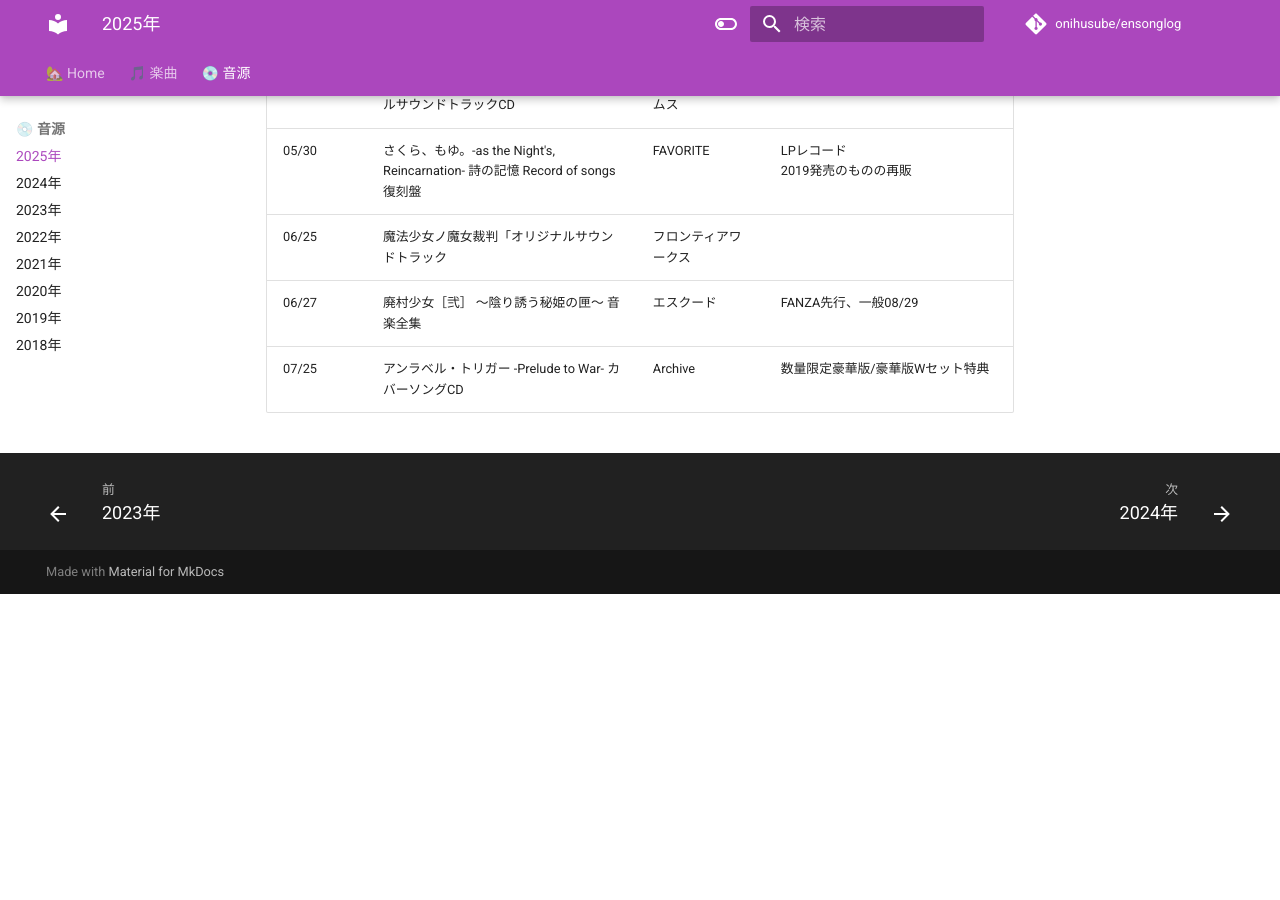
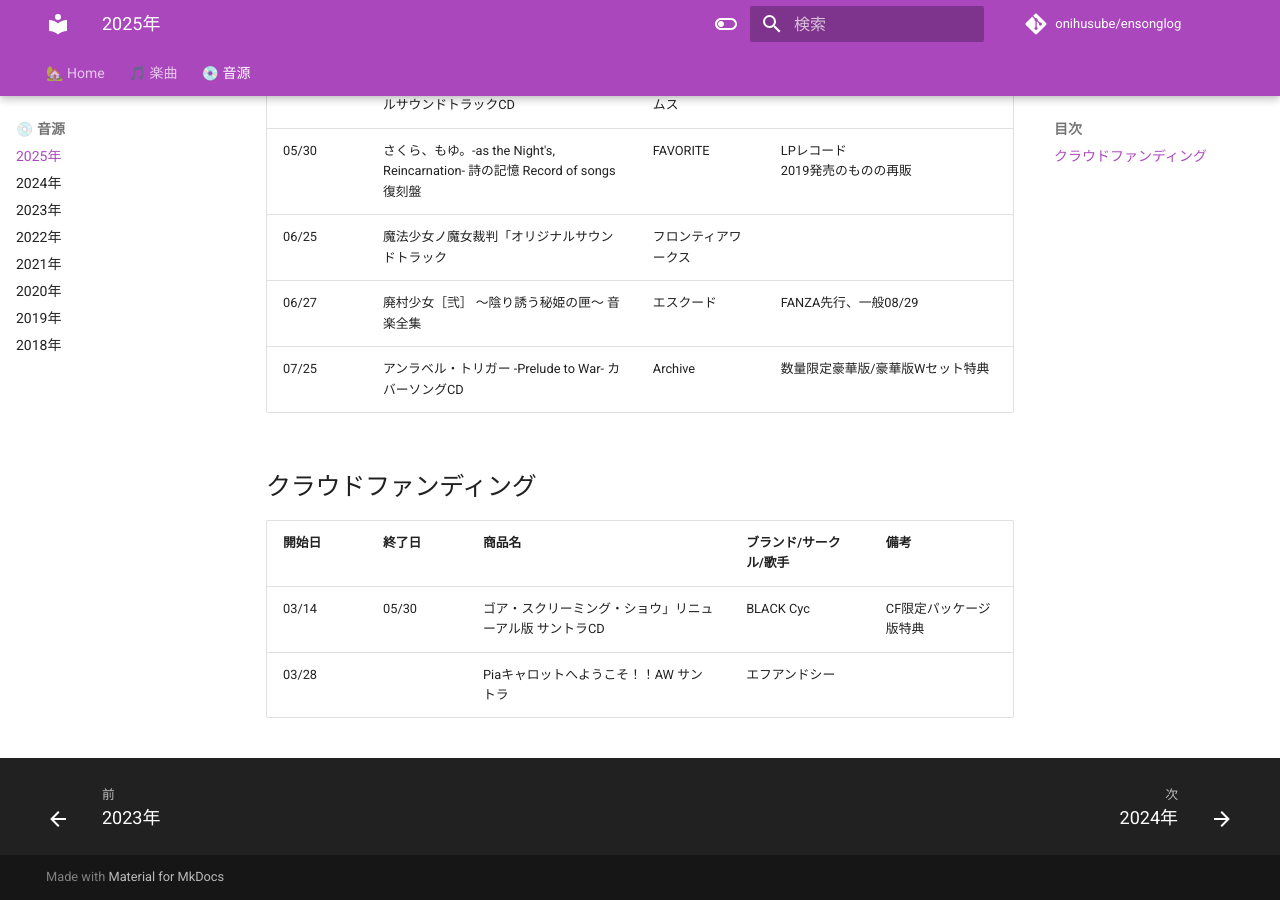
Before and after one commit to onihusube/ensonglog, an MkDocs documentation site: the page built from docs/2025/音源.md, in a window 1280 px wide and 900 px high, scrolled down 3624 px. Built offline with MkDocs 1.6.1 and Material for MkDocs 9.7.7, drawn with Linux system fonts in a browser that asks for light colours; comment, search, counter and statistics services are not loaded; before the commit the page ends 4218 px from its top, so only the background shows below that.

Commit message:
クラファンの情報を分けて追加

```diff
--- a/docs/2025/音源.md
+++ b/docs/2025/音源.md
@@ -65,3 +65,10 @@ search:
 | 06/25 | 魔法少女ノ魔女裁判「オリジナルサウンドトラック | フロンティアワークス |  |
 | 06/27 | 廃村少女［弐］ ～陰り誘う秘姫の匣～ 音楽全集 | エスクード | FANZA先行、一般08/29 |
 | 07/25 | アンラベル・トリガー -Prelude to War- カバーソングCD | Archive | 数量限定豪華版/豪華版Wセット特典 |
+
+## クラウドファンディング
+
+| 開始日 | 終了日 | 商品名 | ブランド/サークル/歌手 | 備考 |
+|---|---|---|---|---|
+| 03/14 | 05/30 | ゴア・スクリーミング・ショウ」リニューアル版 サントラCD | BLACK Cyc | CF限定パッケージ版特典 |
+| 03/28 |  | Piaキャロットへようこそ！！AW サントラ | エフアンドシー |  |
```
